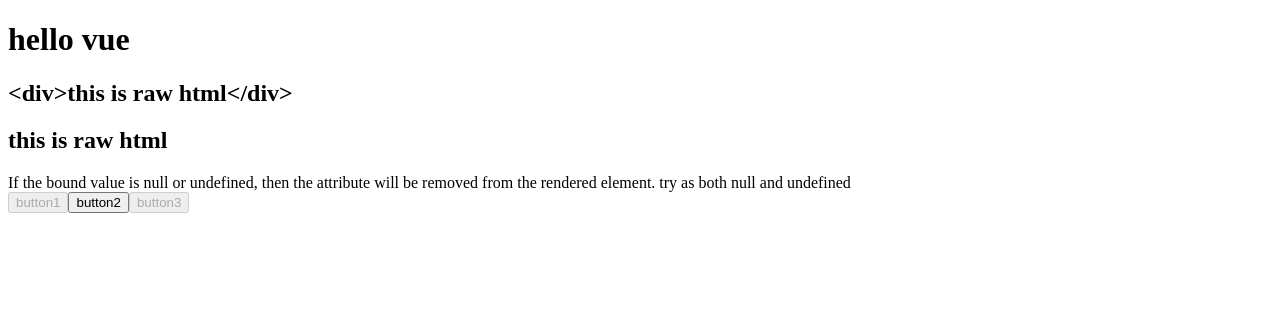
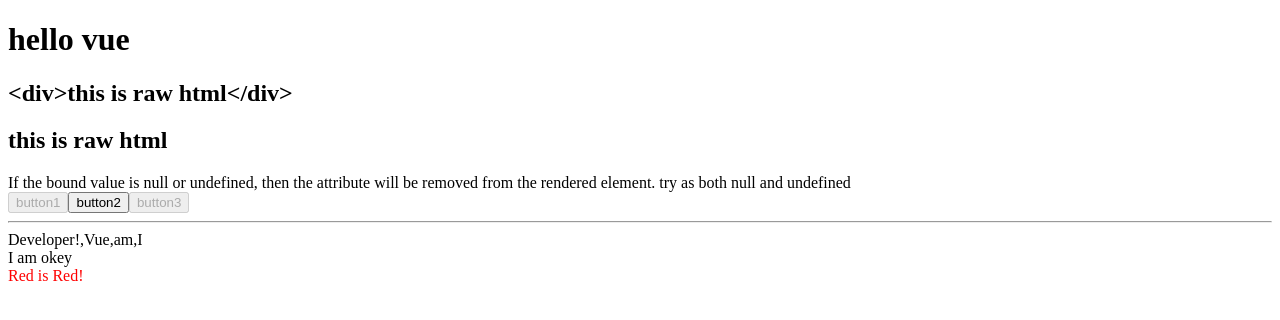
Before and after one commit to mehmethakan0220/vue, a Vue app in the folder 1-intro/1-fundamentals/: page / in a window 1280 px wide. Shown: the top 320 px of the page. Built offline with nearby package versions, Linux system fonts and the light colour scheme.

Commit message:
using javascript expressions not statment

```diff
--- a/1-intro/1-fundamentals/src/App.vue
+++ b/1-intro/1-fundamentals/src/App.vue
@@ -10,6 +10,10 @@
     <button :disabled="disabledButton">button1</button>
     <button :disabled="enabledButton">button2</button>
     <button :disabled="defaultDisabled">button3</button>
+    <hr>
+    <div>{{message.split(' ').reverse().join(',')}}</div>
+    <div>{{isOk ? 'I am okey': 'I am ill'}}</div>
+    <div :id="`list-${listOrder}`">Red is Red!</div>
 
 </template>
 
@@ -26,6 +30,9 @@ export default  {
       disabledButton: true,
       enabledButton:  false,
       defaultDisabled: '', //in html disabled attribute without value equals disable the button
+      message: 'I am Vue Developer!',
+      isOk: true,
+      listOrder:34,
     }
   }
 };
@@ -39,7 +46,9 @@ export default  {
 
 
 <style>
-
+#list-34{
+  color: red;
+}
 
 
 </style>
```
